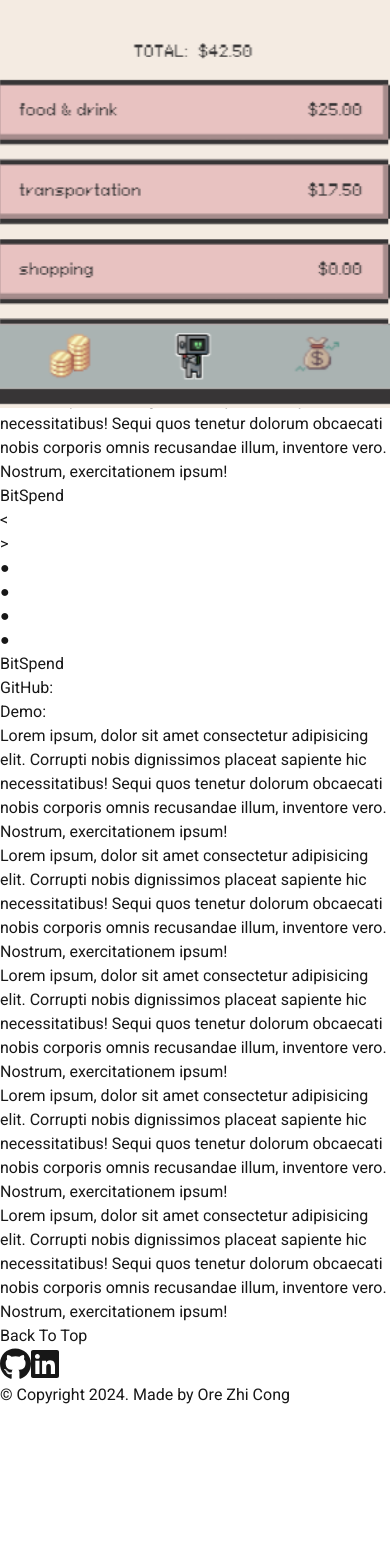
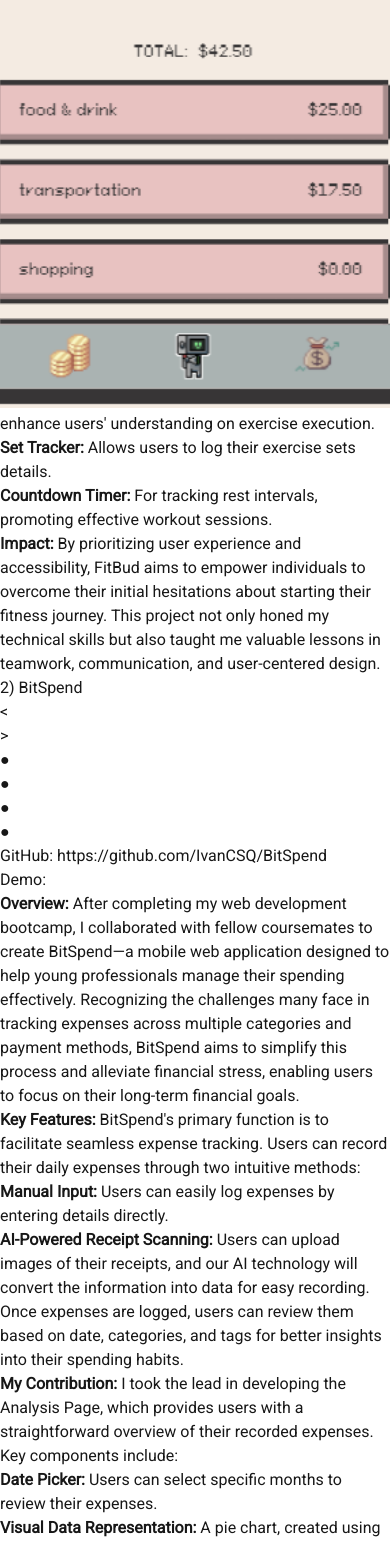
Before and after one commit to ZhiCong17/nextjs-portfolio, a Next.js app: page /portfolio in a window 390 px wide. Shown: the part 436-1979 px from the top of the page. Before the commit the page ends 1843 px from the top, so only its background shows below. Built offline with nearby package versions, Linux system fonts and the light colour scheme.

Commit message:
add contents to projects in project page

```diff
--- a/src/app/portfolio/page.jsx
+++ b/src/app/portfolio/page.jsx
@@ -1,34 +1,49 @@
 import { fitBud, bitSpend } from "../project-data";
 import Carousel from "../components/carousel";
+import Link from "next/link";
 
 export default function Page() {
   return (
     <section>
       <h1 className="text-center md:text-left text-4xl font-semibold mb-5">My Projects</h1>
-      <h2 className="md:hidden mb-5 text-xl font-semibold text-center md:text-center">FitBud</h2>
-      <div className="md:float-right md:ml-20 md:mb-5 md:mt-10">
+      <h2 className="mb-5 text-xl font-semibold text-center md:text-left">1) FitBud</h2>
+      <div className="md:float-right md:ml-20 md:mb-5">
         <Carousel images={fitBud.images} />
       </div>
-      <h2 className="hidden md:block mb-5 text-xl font-semibold text-center md:text-center">FitBud</h2>
-      <p>GitHub: </p>
+      <p>GitHub: <Link className="text-blue-400 hover:underline" href="https://github.com/ZhiCong17/fitbud" target="_blank" rel="noopener noreferrer">https://github.com/ZhiCong17/fitbud</Link></p>
       <p>Demo: </p>
-      <p className="mt-5">Lorem ipsum, dolor sit amet consectetur adipisicing elit. Corrupti nobis dignissimos placeat sapiente hic necessitatibus! Sequi quos tenetur dolorum obcaecati nobis corporis omnis recusandae illum, inventore vero. Nostrum, exercitationem ipsum!</p>
-      <p className="mt-5">Lorem ipsum, dolor sit amet consectetur adipisicing elit. Corrupti nobis dignissimos placeat sapiente hic necessitatibus! Sequi quos tenetur dolorum obcaecati nobis corporis omnis recusandae illum, inventore vero. Nostrum, exercitationem ipsum!</p>
-      <p className="mt-5">Lorem ipsum, dolor sit amet consectetur adipisicing elit. Corrupti nobis dignissimos placeat sapiente hic necessitatibus! Sequi quos tenetur dolorum obcaecati nobis corporis omnis recusandae illum, inventore vero. Nostrum, exercitationem ipsum!</p>
-      <p className="mt-5">Lorem ipsum, dolor sit amet consectetur adipisicing elit. Corrupti nobis dignissimos placeat sapiente hic necessitatibus! Sequi quos tenetur dolorum obcaecati nobis corporis omnis recusandae illum, inventore vero. Nostrum, exercitationem ipsum!</p>
-      <p className="mt-5">Lorem ipsum, dolor sit amet consectetur adipisicing elit. Corrupti nobis dignissimos placeat sapiente hic necessitatibus! Sequi quos tenetur dolorum obcaecati nobis corporis omnis recusandae illum, inventore vero. Nostrum, exercitationem ipsum!</p>
-      <h2 className="md:hidden mb-5 mt-14 text-xl font-semibold text-center md:text-center">BitSpend</h2>
-      <div className="md:float-right md:ml-20 md:mb-5 md:mt-24">
+      <p className="mt-5"><strong>Overview:</strong> During my web development bootcamp, I pitched FitBud as my final project—a mobile fitness web application designed for individuals looking to kickstart their gym journey, especially those who feel hesitant due to a lack of knowledge. As the product owner, I was responsible for defining the overall vision and direction of FitBud. Collaborating closely with my team and under the guidance of our trainers, we built FitBud from the ground up, covering everything from product design to project management.</p>
+      <p className="mt-5"><strong>Key Features:</strong> The main function of FitBud is to generate personalized workout plans. By collecting essential information from users&apos; profile—such as fitness goal, age, and weight—we leverage modern AI technology to create tailored workout plans that cater to each user&apos;s needs.</p>
+      <p className="mt-5"><strong>My Contribution:</strong> I developed the Exercise Page, which serves as a comprehensive guide to the exercises included in users’ workout plans. This page features:</p>
+      <ul className="list-disc list-inside">
+        <li className="mt-1"><strong>Detailed Information:</strong> Recommended sets, weights, repetitions, and clear execution instructions for each exercise.</li>
+        <li className="mt-1"><strong>Instructional Video:</strong> Embedded YouTube video to enhance users&apos; understanding on exercise execution.</li>
+        <li className="mt-1"><strong>Set Tracker:</strong> Allows users to log their exercise sets details.</li>
+        <li className="mt-1"><strong>Countdown Timer:</strong> For tracking rest intervals, promoting effective workout sessions.</li>
+      </ul>
+      <p className="mt-5"><strong>Impact:</strong> By prioritizing user experience and accessibility, FitBud aims to empower individuals to overcome their initial hesitations about starting their fitness journey. This project not only honed my technical skills but also taught me valuable lessons in teamwork, communication, and user-centered design.</p>
+
+      <h2 className="mb-5 mt-14 text-xl font-semibold text-center md:text-left">2) BitSpend</h2>
+      <div className="md:float-right md:ml-20 md:mb-5">
         <Carousel images={bitSpend.images} />
       </div>
-      <h2 className="hidden md:block mb-5 mt-14 text-xl font-semibold text-center md:text-center">BitSpend</h2>
-      <p>GitHub: </p>
+      <p>GitHub: <Link className="text-blue-400 hover:underline" href="https://github.com/IvanCSQ/BitSpend" target="_blank" rel="noopener noreferrer">https://github.com/IvanCSQ/BitSpend</Link></p>
       <p>Demo: </p>
-      <p className="mt-5">Lorem ipsum, dolor sit amet consectetur adipisicing elit. Corrupti nobis dignissimos placeat sapiente hic necessitatibus! Sequi quos tenetur dolorum obcaecati nobis corporis omnis recusandae illum, inventore vero. Nostrum, exercitationem ipsum!</p>
-      <p className="mt-5">Lorem ipsum, dolor sit amet consectetur adipisicing elit. Corrupti nobis dignissimos placeat sapiente hic necessitatibus! Sequi quos tenetur dolorum obcaecati nobis corporis omnis recusandae illum, inventore vero. Nostrum, exercitationem ipsum!</p>
-      <p className="mt-5">Lorem ipsum, dolor sit amet consectetur adipisicing elit. Corrupti nobis dignissimos placeat sapiente hic necessitatibus! Sequi quos tenetur dolorum obcaecati nobis corporis omnis recusandae illum, inventore vero. Nostrum, exercitationem ipsum!</p>
-      <p className="mt-5">Lorem ipsum, dolor sit amet consectetur adipisicing elit. Corrupti nobis dignissimos placeat sapiente hic necessitatibus! Sequi quos tenetur dolorum obcaecati nobis corporis omnis recusandae illum, inventore vero. Nostrum, exercitationem ipsum!</p>
-      <p className="mt-5 mb-20">Lorem ipsum, dolor sit amet consectetur adipisicing elit. Corrupti nobis dignissimos placeat sapiente hic necessitatibus! Sequi quos tenetur dolorum obcaecati nobis corporis omnis recusandae illum, inventore vero. Nostrum, exercitationem ipsum!</p>
+      <p className="mt-5"><strong>Overview:</strong> After completing my web development bootcamp, I collaborated with fellow coursemates to create BitSpend—a mobile web application designed to help young professionals manage their spending effectively. Recognizing the challenges many face in tracking expenses across multiple categories and payment methods, BitSpend aims to simplify this process and alleviate financial stress, enabling users to focus on their long-term financial goals.</p>
+      <p className="mt-5"><strong>Key Features:</strong> BitSpend&apos;s primary function is to facilitate seamless expense tracking. Users can record their daily expenses through two intuitive methods:</p>
+      <ul className="list-disc list-inside">
+        <li className="mt-1"><strong>Manual Input:</strong> Users can easily log expenses by entering details directly.</li>
+        <li className="mt-1"><strong>AI-Powered Receipt Scanning:</strong> Users can upload images of their receipts, and our AI technology will convert the information into data for easy recording.</li>
+      </ul>
+      <p className="mt-2">Once expenses are logged, users can review them based on date, categories, and tags for better insights into their spending habits.</p>
+      <p className="mt-5"><strong>My Contribution:</strong> I took the lead in developing the Analysis Page, which provides users with a straightforward overview of their recorded expenses. Key components include:</p>
+      <ul className="list-disc list-inside">
+        <li className="mt-1"><strong>Date Picker:</strong> Users can select specific months to review their expenses.</li>
+        <li className="mt-1"><strong>Visual Data Representation:</strong> A pie chart, created using Chart.js, visually breaks down monthly expenses, making it easy to identify spending patterns.</li>
+        <li className="mt-1"><strong>Total Monthly Expense:</strong> Users can quickly see their total expenditures for the selected month.</li>
+        <li className="mt-1"><strong>Categorized Expense List:</strong> A dropdown menu allows users to filter expenses by category, enhancing usability and understanding of spending habits.</li>
+      </ul>
+      <p className="mt-5 mb-20"><strong>Impact:</strong> By focusing on user-friendly design and intuitive features, BitSpend empowers young professionals to take control of their finances. This project not only strengthened my technical skills but also deepened my understanding of user experience and collaborative development practices.</p>
     </section>
   )
 }
```
